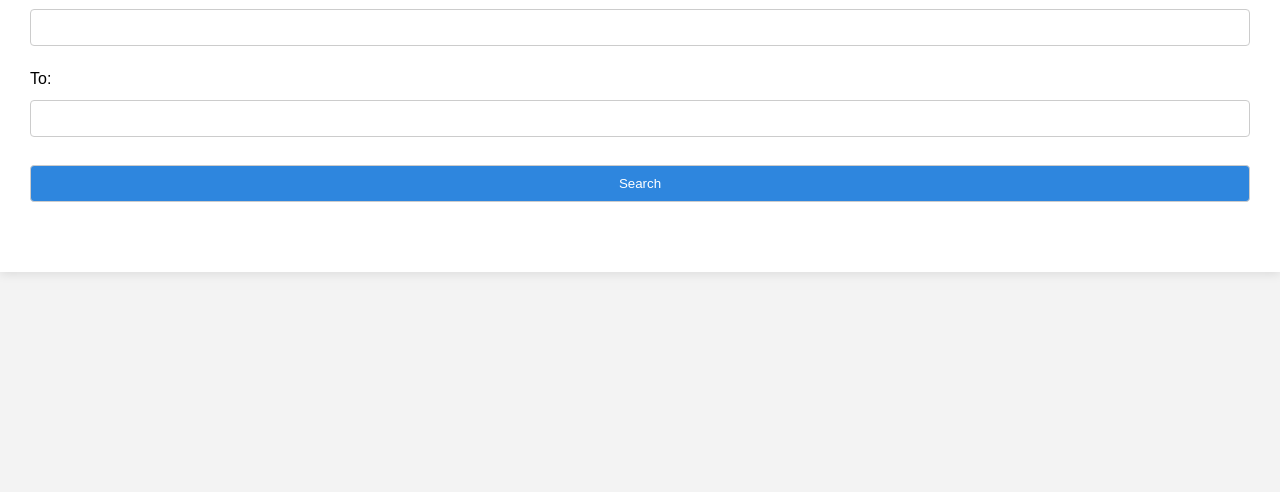
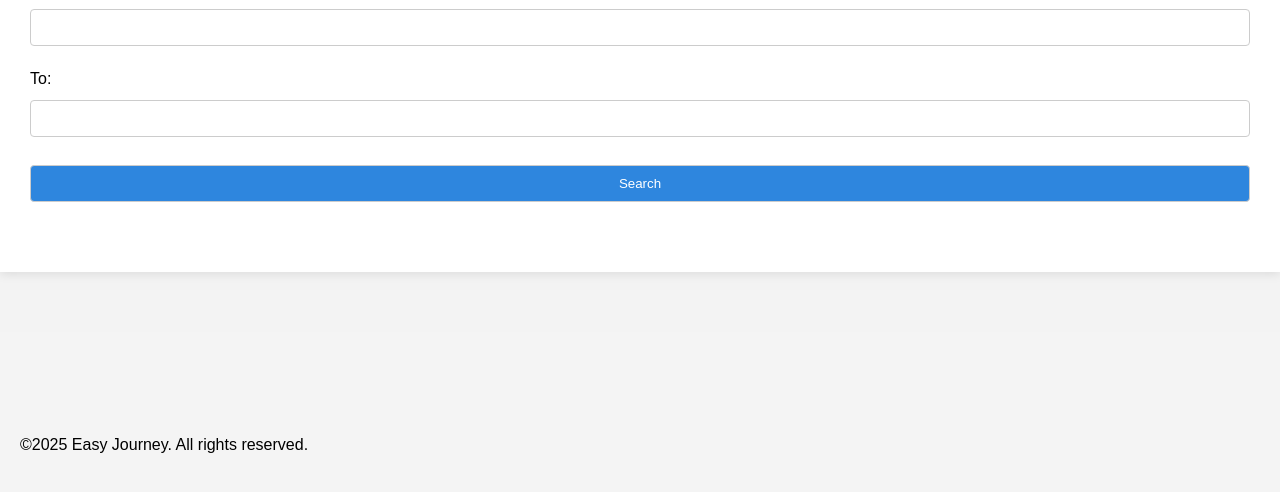
Before and after one commit to azizul-site/Dhaka-City-local-bus, a plain HTML site: page index.html in a window 1280 px wide. Shown: the part 208-700 px from the top of the page. Drawn offline with Linux system fonts and the light colour scheme.

Commit message:
Update index.html

```diff
--- a/index.html
+++ b/index.html
@@ -53,7 +53,10 @@
 
   </div>
 
+   <section class="copyright-section clearfix">
+    <p class="p-copyright">©2025 Easy Journey. All rights reserved.</p>
 
+   </section>
 
 
 
```
